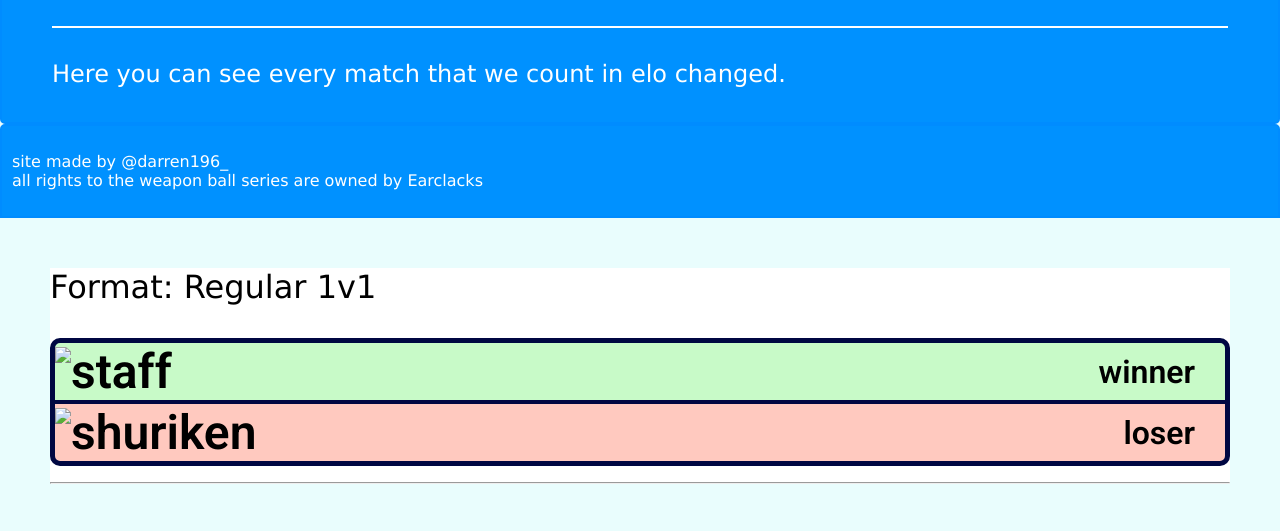
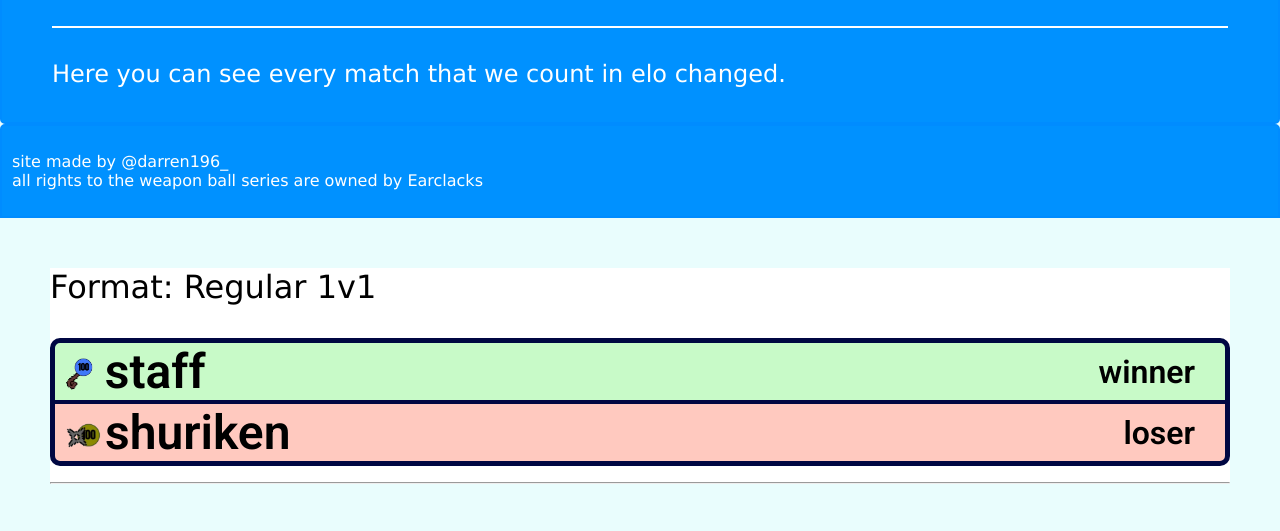
Before and after one commit to DeacRares/WBEA, a plain HTML site: page battle log.html in a window 1280 px wide. Shown: the part 226-757 px from the top of the page. Drawn offline with Linux system fonts and the light colour scheme; files whose address does not match are found by name.

Commit message:
Update battle log.html

```diff
--- a/battle log.html
+++ b/battle log.html
@@ -41,8 +41,8 @@
             for (let i=0; i<battles;i++){
                 let current_match = "match "+String(battles-i);
                 let new_battle= battle.cloneNode(true);
-                new_battle.querySelector('#winner').querySelector('img').src =+data[current_match]['winner']+'.png';
-                new_battle.querySelector('#loser').querySelector('img').src = +data[current_match]['loser']+'.png';
+                new_battle.querySelector('#winner').querySelector('img').src =data[current_match]['winner']+'.png';
+                new_battle.querySelector('#loser').querySelector('img').src = data[current_match]['loser']+'.png';
                 new_battle.querySelector('#winner').querySelector('label').textContent = data[current_match]['winner'];
                 new_battle.querySelector('#loser').querySelector('label').textContent = data[current_match]['loser'];
                 if (data[current_match]['format']===undefined){
```
